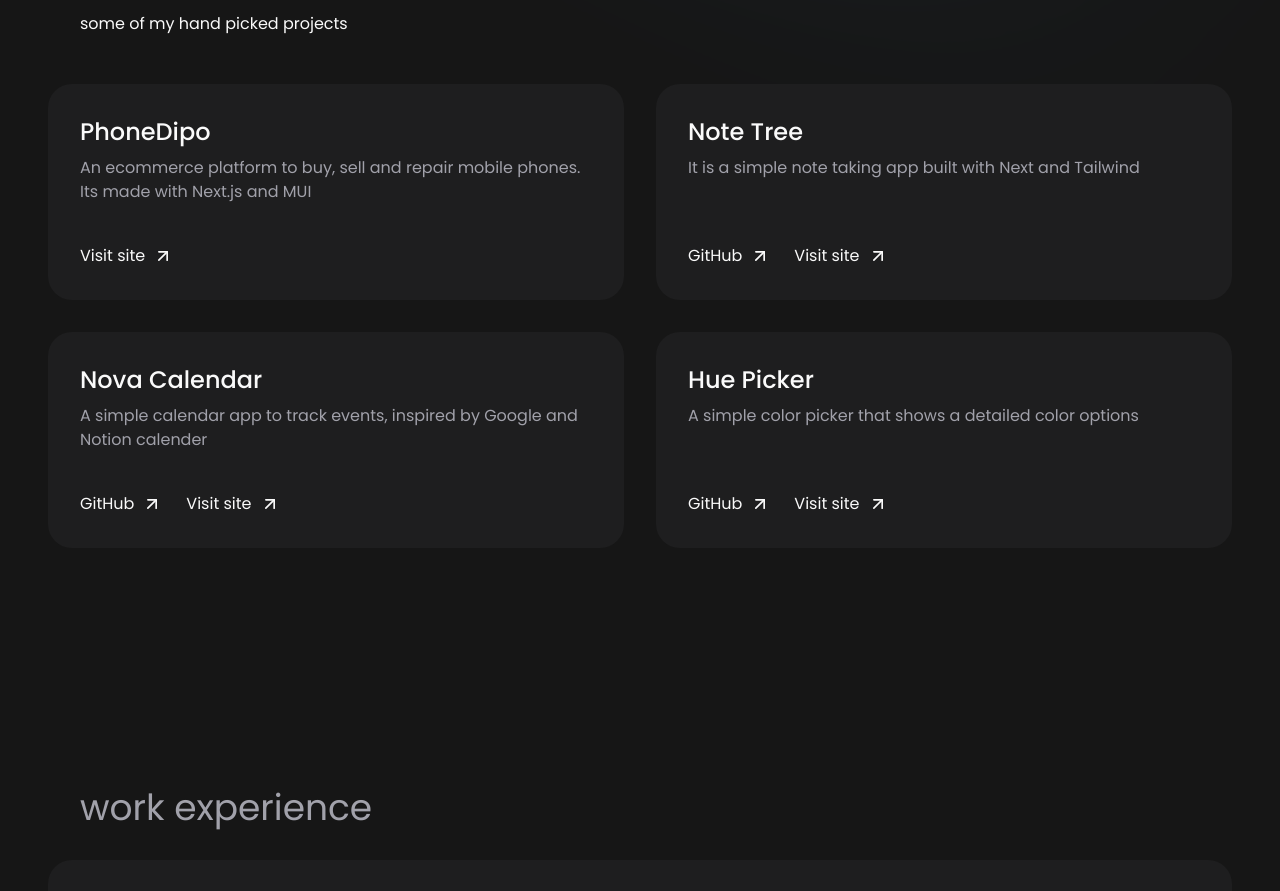
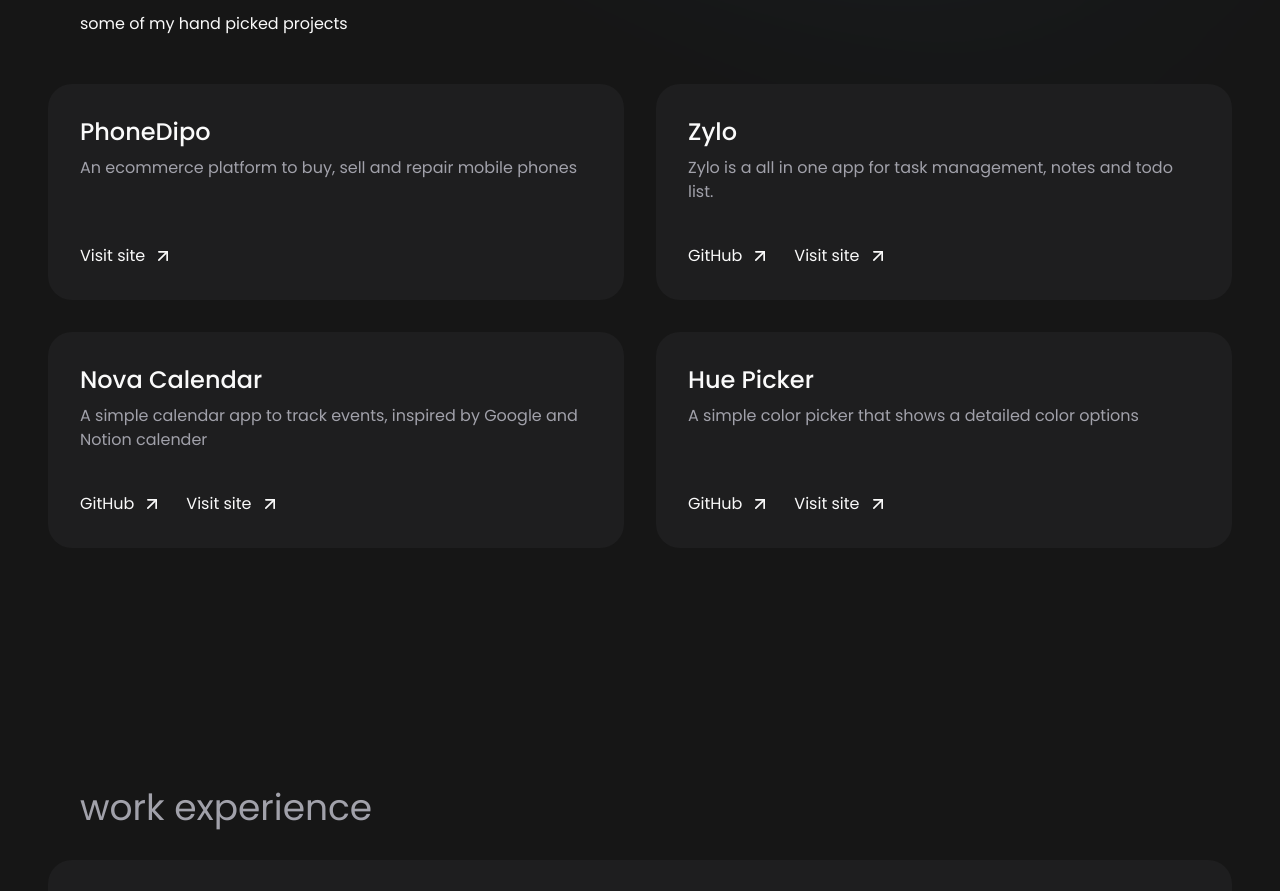
Before and after one commit to soumakkdev/portfolio, a Next.js app: page / in a window 1280 px wide. Shown: the part 856-1747 px from the top of the page. Built offline with nearby package versions, Linux system fonts and the light colour scheme.

Commit message:
project section updates

```diff
--- a/src/modules/home/Projects.tsx
+++ b/src/modules/home/Projects.tsx
@@ -1,15 +1,10 @@
-import { ArrowUpRight, Link } from 'lucide-react'
-import GitHub from '../../components/icons/GitHub'
-import { Badge } from '../../components/ui/badge'
-import { Button } from '../../components/ui/button'
-import AnimatedButton from '../../components/ui/AnimatedButton'
+import { ArrowUpRight } from 'lucide-react'
 import LinkButton from '../../components/ui/LinkButton'
 import Section from '../../components/ui/Section'
 
 interface IProject {
 	name: string
 	description: string
-	tags: string[]
 	github?: string
 	site?: string
 }
@@ -17,29 +12,25 @@ interface IProject {
 const projects: IProject[] = [
 	{
 		name: 'PhoneDipo',
-		description: 'An ecommerce platform to buy, sell and repair mobile phones. Its made with Next.js and MUI',
-		tags: ['Next.js', 'MUI'],
+		description: 'An ecommerce platform to buy, sell and repair mobile phones',
 		github: '',
 		site: 'https://phonedipo.com/',
 	},
 	{
-		name: 'Note Tree',
-		description: 'It is a simple note taking app built with Next and Tailwind',
-		tags: ['Next.js', 'Tailwind CSS', 'shadcn/ui'],
-		github: 'https://github.com/soumakkdev/notes-app',
-		site: 'https://note-tree.netlify.app/',
+		name: 'Zylo',
+		description: 'Zylo is a all in one app for task management, notes and todo list.',
+		github: 'https://github.com/soumakkdev/zylo-app',
+		site: 'https://zylo-app.netlify.app/',
 	},
 	{
 		name: 'Nova Calendar',
 		description: 'A simple calendar app to track events, inspired by Google and Notion calender',
-		tags: ['Vite', 'React', 'Tailwind CSS'],
 		github: 'https://github.com/soumakkdev/calendar-app',
 		site: 'https://nova-calendar.netlify.app/',
 	},
 	{
 		name: 'Hue Picker',
 		description: 'A simple color picker that shows a detailed color options',
-		tags: ['Vite', 'React', 'Tailwind CSS'],
 		github: 'https://github.com/soumakkdev/color-picker',
 		site: 'https://hue-picker.netlify.app/',
 	},
```
